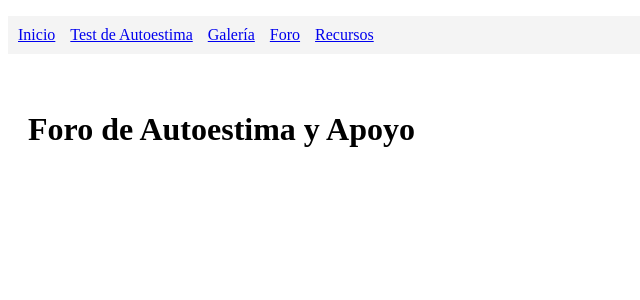
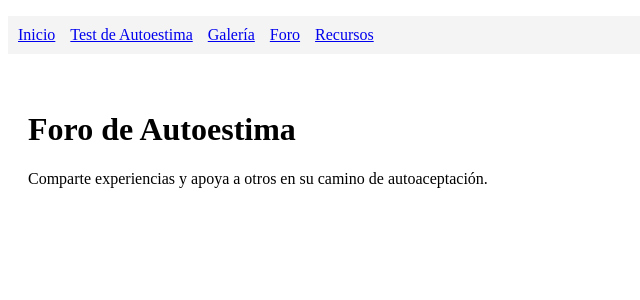
Before and after one commit to Luis27cc/soyreal-real, a React (Create React App) app: page /foro in a window 1280 px wide. Shown: the top 300 px of the page, without its empty margins (0-640 px from the left). Built offline with nearby package versions, Linux system fonts and the light colour scheme.

Commit message:
Update Foro.js

```diff
--- a/src/pages/Foro.js
+++ b/src/pages/Foro.js
@@ -1,7 +1,12 @@
 import React from "react";
 
 function Foro() {
-  return <h1>Foro de Autoestima y Apoyo</h1>;
+  return (
+    <div>
+      <h1>Foro de Autoestima</h1>
+      <p>Comparte experiencias y apoya a otros en su camino de autoaceptación.</p>
+    </div>
+  );
 }
 
 export default Foro;
```
